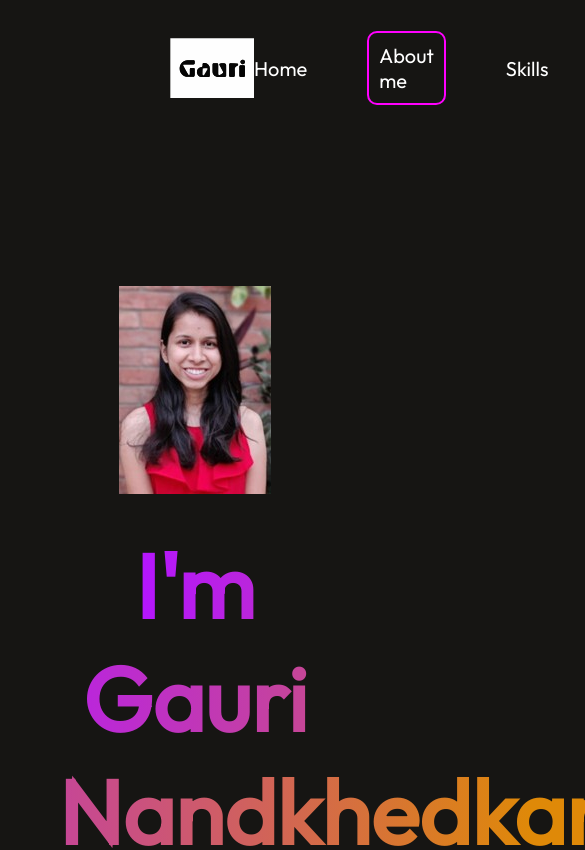
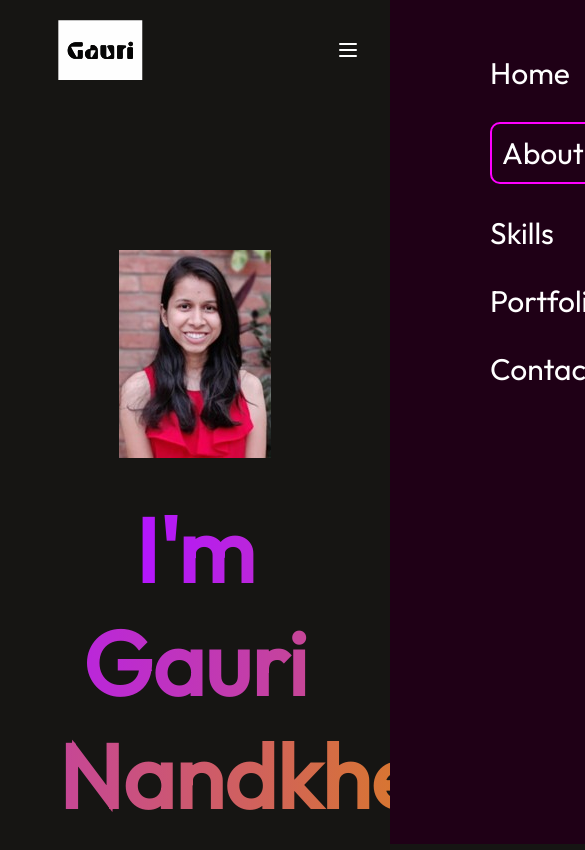
Before and after one commit to gnandkhedkar7/my-portfolio, a React (Vite) app: page / in a window 390 px wide. Shown: the top 850 px of the page, 585 px wide, since content can reach past the window. Built offline with nearby package versions, Linux system fonts and the light colour scheme.

Commit message:
update: made the navbar mobile responsive

```diff
--- a/src/components/contact/Contact.jsx
+++ b/src/components/contact/Contact.jsx
@@ -21,6 +21,7 @@
 
     if (data.success) {
       setResult("Form Submitted Successfully");
+      alert("Form Submitted Successfully");
       event.target.reset();
     } else {
       console.log("Error", data);
--- a/src/components/navbar/Navbar.css
+++ b/src/components/navbar/Navbar.css
@@ -1,11 +1,11 @@
-.navbar{
+.navbar {
   display: flex;
   align-items: center;
   justify-content: space-between;
   margin: 20px 170px;
 }
 
-.nav-menu{
+.nav-menu {
   display: flex;
   align-items: center;
   list-style: none;
@@ -13,16 +13,16 @@
   font-size: 20px;
 }
 
-.nav-connect{
+.nav-connect {
   padding: 20px 40px;
   border-radius: 50px;
-    background: linear-gradient(267deg, #DA7C25 0.36%, #B923E1 102.36%);
+  background: linear-gradient(267deg, #da7c25 0.36%, #b923e1 102.36%);
   font-size: 22px;
   cursor: pointer;
   transition: 0.5s;
 }
 
-.nav-connect:hover{
+.nav-connect:hover {
   transform: scale(1.05);
 }
 
@@ -31,21 +31,69 @@
   width: 100px;
 }
 
-.nav-selected-page{
+.nav-selected-page {
   border: 2px solid #ff00ff;
   border-radius: 10px;
   padding: 10px;
   margin: auto;
 }
 
-.nav-menu li{
+.nav-menu li {
   display: flex;
   flex-direction: column;
   gap: 5px;
   cursor: pointer;
 }
 
-.anchor-link{
+.anchor-link {
   text-decoration: none;
   color: white;
 }
+
+.nav-mob-close{
+    display: none;
+}
+
+.nav-mob-open{
+    display: none;
+}
+
+@media (max-width: 768px) {
+  .navbar {
+    margin: 20px 50px;
+  }
+  .nav-connect {
+    display: none;
+  }
+  .nav-mob-open {
+    display: block;
+    position: fixed;
+    right: 30px;
+  }
+  .nav-mob-close {
+    display: block;
+    position: relative;
+    top: 30px;
+    left: 290px;
+    width: 30px;
+  }
+  .nav-menu{
+    position: fixed;
+    flex-direction: column;
+    align-items: start;
+    top: 0;
+    gap: 30px;
+    background-color: #1F0016;
+    width: 350px;
+    height: 100%;
+    z-index: 2;
+    transition: right 0.5s;
+    right: -350px;
+  }
+  .nav-menu li{
+    font-size: 30px;
+    padding-left: 100px;
+    flex-direction: row;
+    gap: 20px;
+  }
+}
--- a/src/components/navbar/Navbar.jsx
+++ b/src/components/navbar/Navbar.jsx
@@ -1,15 +1,26 @@
-import React, { useState } from "react";
+import React, { useRef, useState } from "react";
 import "./Navbar.css";
 import logo from "../../assets/logo.svg";
-import { LineChart, Dot, ArrowDownZA, Underline } from "lucide-react";
+import { LineChart, Dot, ArrowDownZA, Underline, Menu, X } from "lucide-react";
 import AnchorLink from 'react-anchor-link-smooth-scroll';
 
 const Navbar = () => {
   const [page, setPage] = useState("about");
+  const menuRef = useRef();
+
+  const openMenu = () => {
+    menuRef.current.style.right="0";
+  }
+
+  const closeMenu = () => {
+    menuRef.current.style.right="-350px";
+  }
   return (
     <div className="navbar">
       <img className="nav-image" src={logo} alt="logo" />
-      <ul className="nav-menu">
+<Menu className="nav-mob-open" onClick={openMenu}/>
+      <ul ref={menuRef} className="nav-menu">
+        <X className="nav-mob-close" onClick={closeMenu}/>
         <li>
           <AnchorLink className="anchor-link" href="#home">
             <p
```
Lines whose indentation alone changed are shown as unchanged.
